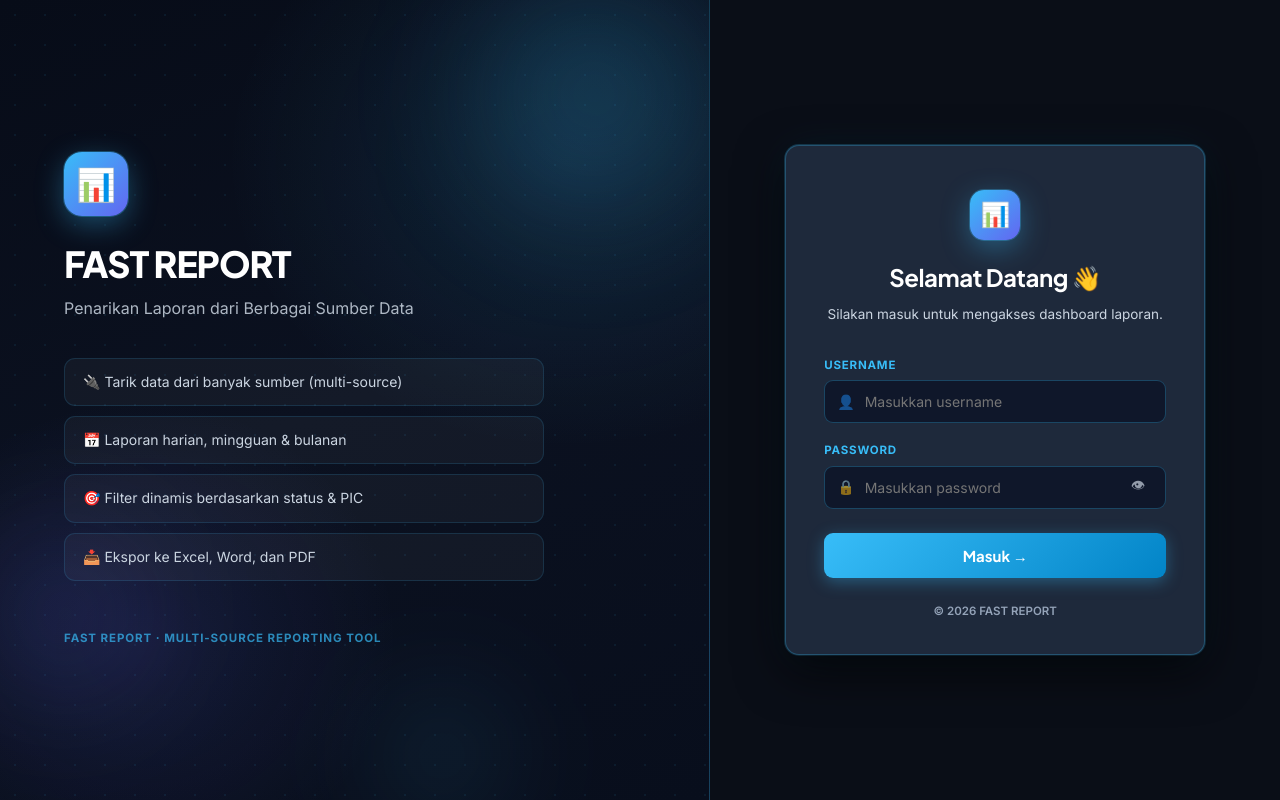
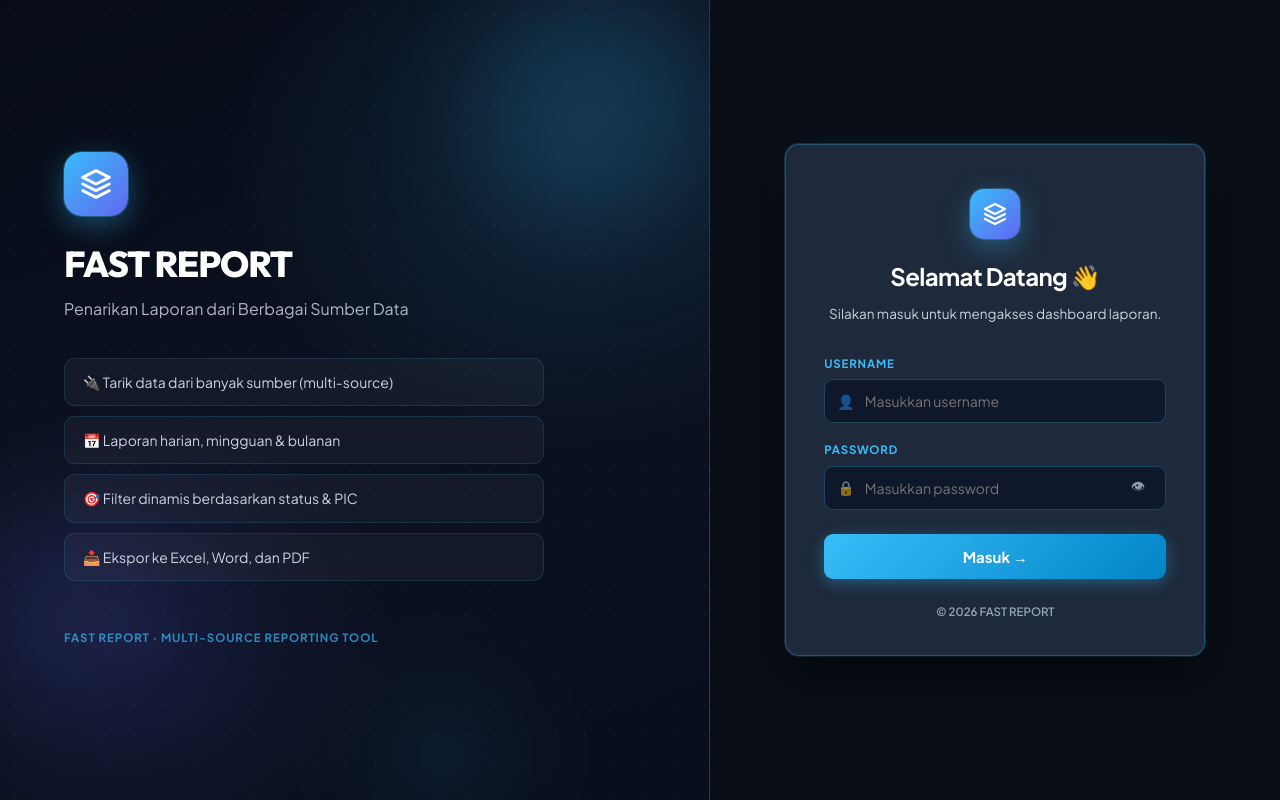
Before and after one commit to nuriyanto16/nfm-report, a Nuxt app in the folder frontend/: page /login in a window 1280 px wide. Built offline with nearby package versions, Linux system fonts and the light colour scheme.

Commit message:
feat: upgrade UI with vector SVG icons, Outfit typography & modern logo design

```diff
--- a/frontend/app.vue
+++ b/frontend/app.vue
@@ -10,35 +10,35 @@ const groups = [
   {
     section: "DASHBOARD",
     items: [
-      { to: "/", label: "Dashboard Executive", icon: "📊", key: "dashboard" },
+      { to: "/", label: "Dashboard Executive", iconName: "dashboard", key: "dashboard" },
     ],
   },
   {
     section: "LAPORAN",
     items: [
-      { to: "/harian", label: "Laporan Harian", icon: "📅", key: "harian" },
-      { to: "/mingguan", label: "Laporan Mingguan", icon: "🗓️", key: "mingguan" },
-      { to: "/bulanan", label: "Laporan Bulanan", icon: "📆", key: "bulanan" },
+      { to: "/harian", label: "Laporan Harian", iconName: "harian", key: "harian" },
+      { to: "/mingguan", label: "Laporan Mingguan", iconName: "mingguan", key: "mingguan" },
+      { to: "/bulanan", label: "Laporan Bulanan", iconName: "bulanan", key: "bulanan" },
     ],
   },
   {
     section: "ANALITIK",
     items: [
-      { to: "/monitoring", label: "Monitoring Progress", icon: "📈", key: "monitoring" },
-      { to: "/project", label: "Project Management", icon: "🗂️", key: "project_mgmt" },
-      { to: "/evaluasi", label: "Evaluasi Triwulan", icon: "📝", key: "evaluasi_tw" },
+      { to: "/monitoring", label: "Monitoring Progress", iconName: "monitoring", key: "monitoring" },
+      { to: "/project", label: "Project Management", iconName: "project_mgmt", key: "project_mgmt" },
+      { to: "/evaluasi", label: "Evaluasi Triwulan", iconName: "evaluasi_tw", key: "evaluasi_tw" },
     ],
   },
   {
     section: "DATA",
     items: [
-      { to: "/sumber", label: "Sumber Data", icon: "🗂️", key: "sources" },
+      { to: "/sumber", label: "Sumber Data", iconName: "sources", key: "sources" },
     ],
   },
   {
     section: "ADMINISTRASI",
     items: [
-      { to: "/users", label: "Manajemen User", icon: "👥", key: "users" },
+      { to: "/users", label: "Manajemen User", iconName: "users", key: "users" },
     ],
   },
 ];
@@ -54,7 +54,9 @@ const visibleGroups = computed(() =>
   <div v-if="showChrome" class="layout" :class="{ collapsed }">
     <aside class="sidebar">
       <div class="sb-brand">
-        <div class="sb-logo">📊</div>
+        <div class="sb-logo">
+          <UiIcon name="logo" :size="24" color="#ffffff" />
+        </div>
         <div class="sb-brand-text">
           <strong>FAST REPORT</strong>
           <span>Multi-Source Report</span>
@@ -65,7 +67,7 @@ const visibleGroups = computed(() =>
         <template v-for="g in visibleGroups" :key="g.section">
           <p class="sb-section">{{ g.section }}</p>
           <NuxtLink v-for="m in g.items" :key="m.to" :to="m.to" class="sb-link">
-            <span class="sb-icon">{{ m.icon }}</span>
+            <span class="sb-icon"><UiIcon :name="m.iconName" :size="18" /></span>
             <span class="sb-label">{{ m.label }}</span>
           </NuxtLink>
         </template>
@@ -73,7 +75,8 @@ const visibleGroups = computed(() =>
 
       <div class="sb-foot">
         <NuxtLink to="/profil" class="sb-link sb-profile">
-          <span class="sb-icon">⚙️</span><span class="sb-label">Profil &amp; Password</span>
+          <span class="sb-icon"><UiIcon name="profil" :size="18" /></span>
+          <span class="sb-label">Profil &amp; Password</span>
         </NuxtLink>
         <div class="sb-user" v-if="isLoggedIn">
           <div class="sb-avatar">{{ (username || "A").charAt(0).toUpperCase() }}</div>
@@ -83,14 +86,17 @@ const visibleGroups = computed(() =>
           </div>
         </div>
         <button class="sb-logout" @click="logout">
-          <span class="sb-icon">⏻</span><span class="sb-label">Keluar</span>
+          <span class="sb-icon"><UiIcon name="logout" :size="18" /></span>
+          <span class="sb-label">Keluar</span>
         </button>
       </div>
     </aside>
 
     <div class="main-area">
       <header class="topbar">
-        <button class="collapse-btn" @click="collapsed = !collapsed" title="Sembunyikan menu">☰</button>
+        <button class="collapse-btn" @click="collapsed = !collapsed" title="Sembunyikan menu">
+          <UiIcon name="filter" :size="16" />
+        </button>
         <h1 class="topbar-title">FAST REPORT — Penarikan Laporan</h1>
       </header>
       <main class="content">
--- a/frontend/assets/css/main.css
+++ b/frontend/assets/css/main.css
@@ -1,4 +1,4 @@
-@import url('https://fonts.googleapis.com/css2?family=Inter:wght@300;400;500;600;700&family=Plus+Jakarta+Sans:wght@400;500;600;700;800&display=swap');
+@import url('https://fonts.googleapis.com/css2?family=Outfit:wght@400;500;600;700;800&family=Plus+Jakarta+Sans:wght@400;500;600;700;800&display=swap');
 
 /* ============================================================
    DESIGN TOKENS — High-Contrast Dark Navy + Vivid Cyan Theme
@@ -46,7 +46,7 @@
 html, body { margin: 0; padding: 0; height: 100%; color-scheme: dark; }
 
 body {
-  font-family: 'Inter', system-ui, -apple-system, sans-serif;
+  font-family: 'Plus Jakarta Sans', system-ui, -apple-system, sans-serif;
   background-color: var(--bg);
   background-image:
     radial-gradient(ellipse 80% 50% at 20% -10%, rgba(56,189,248,.08), transparent),
@@ -61,8 +61,8 @@ body {
 
 a { color: inherit; text-decoration: none; }
 h1, h2, h3, h4, h5, h6, .topbar-title, .sb-brand-text strong {
-  font-family: 'Plus Jakarta Sans', sans-serif;
-  letter-spacing: -0.02em;
+  font-family: 'Outfit', 'Plus Jakarta Sans', sans-serif;
+  letter-spacing: -0.025em;
 }
 
 /* ---- Layout ---- */
--- /dev/null
+++ b/frontend/components/UiIcon.vue
@@ -0,0 +1,163 @@
+<script setup lang="ts">
+const props = withDefaults(
+  defineProps<{
+    name: string;
+    size?: number | string;
+    color?: string;
+  }>(),
+  {
+    size: 18,
+    color: "currentColor",
+  }
+);
+</script>
+
+<template>
+  <svg
+    class="ui-icon"
+    :width="size"
+    :height="size"
+    viewBox="0 0 24 24"
+    fill="none"
+    stroke="currentColor"
+    stroke-width="2"
+    stroke-linecap="round"
+    stroke-linejoin="round"
+    :style="{ color: color }"
+  >
+    <!-- Logo SVG -->
+    <g v-if="name === 'logo'">
+      <path d="M12 2L2 7l10 5 10-5-10-5zM2 17l10 5 10-5M2 12l10 5 10-5" stroke-width="2.2" />
+    </g>
+
+    <!-- Dashboard -->
+    <g v-else-if="name === 'dashboard'">
+      <rect x="3" y="3" width="7" height="9" rx="1.5" />
+      <rect x="14" y="3" width="7" height="5" rx="1.5" />
+      <rect x="14" y="12" width="7" height="9" rx="1.5" />
+      <rect x="3" y="16" width="7" height="5" rx="1.5" />
+    </g>
+
+    <!-- Harian / Daily -->
+    <g v-else-if="name === 'harian' || name === 'daily'">
+      <rect x="3" y="4" width="18" height="18" rx="2" ry="2" />
+      <line x1="16" y1="2" x2="16" y2="6" />
+      <line x1="8" y1="2" x2="8" y2="6" />
+      <line x1="3" y1="10" x2="21" y2="10" />
+      <path d="M8 14h.01M12 14h.01M16 14h.01" stroke-width="3" />
+    </g>
+
+    <!-- Mingguan / Weekly -->
+    <g v-else-if="name === 'mingguan' || name === 'weekly'">
+      <rect x="3" y="4" width="18" height="18" rx="2" />
+      <line x1="16" y1="2" x2="16" y2="6" />
+      <line x1="8" y1="2" x2="8" y2="6" />
+      <line x1="3" y1="10" x2="21" y2="10" />
+      <line x1="7" y1="15" x2="17" y2="15" stroke-width="2.5" />
+    </g>
+
+    <!-- Bulanan / Monthly -->
+    <g v-else-if="name === 'bulanan' || name === 'monthly'">
+      <path d="M21 10c0 7-9 12-9 12s-9-5-9-12a9 9 0 1 1 18 0z" />
+      <circle cx="12" cy="10" r="3" />
+    </g>
+
+    <!-- Monitoring / Analytics -->
+    <g v-else-if="name === 'monitoring'">
+      <polyline points="22 12 18 12 15 21 9 3 6 12 2 12" />
+    </g>
+
+    <!-- Project Mgmt -->
+    <g v-else-if="name === 'project' || name === 'project_mgmt'">
+      <path d="M22 19a2 2 0 0 1-2 2H4a2 2 0 0 1-2-2V5a2 2 0 0 1 2-2h5l2 3h9a2 2 0 0 1 2 2z" />
+      <polyline points="12 11 12 16 14 14" />
+    </g>
+
+    <!-- Evaluasi TW -->
+    <g v-else-if="name === 'evaluasi' || name === 'evaluasi_tw'">
+      <path d="M14 2H6a2 2 0 0 0-2 2v16a2 2 0 0 0 2 2h12a2 2 0 0 0 2-2V8z" />
+      <polyline points="14 2 14 8 20 8" />
+      <line x1="16" y1="13" x2="8" y2="13" />
+      <line x1="16" y1="17" x2="8" y2="17" />
+      <polyline points="10 9 9 9 8 9" />
+    </g>
+
+    <!-- Sources -->
+    <g v-else-if="name === 'sources'">
+      <ellipse cx="12" cy="5" rx="9" ry="3" />
+      <path d="M21 12c0 1.66-4 3-9 3s-9-1.34-9-3" />
+      <path d="M21 19c0 1.66-4 3-9 3s-9-1.34-9-3" opacity="0.8" />
+      <path d="M3 5v14" />
+      <path d="M21 5v14" />
+    </g>
+
+    <!-- Users -->
+    <g v-else-if="name === 'users'">
+      <path d="M17 21v-2a4 4 0 0 0-4-4H5a4 4 0 0 0-4 4v2" />
+      <circle cx="9" cy="7" r="4" />
+      <path d="M23 21v-2a4 4 0 0 0-3-3.87" />
+      <path d="M16 3.13a4 4 0 0 1 0 7.75" />
+    </g>
+
+    <!-- Profil -->
+    <g v-else-if="name === 'profil'">
+      <circle cx="12" cy="12" r="3" />
+      <path d="M19.4 15a1.65 1.65 0 0 0 .33 1.82l.06.06a2 2 0 0 1 0 2.83 2 2 0 0 1-2.83 0l-.06-.06a1.65 1.65 0 0 0-1.82-.33 1.65 1.65 0 0 0-1 1.51V21a2 2 0 0 1-2 2 2 2 0 0 1-2-2v-.09A1.65 1.65 0 0 0 9 19.4a1.65 1.65 0 0 0-1.82.33l-.06.06a2 2 0 0 1-2.83 0 2 2 0 0 1 0-2.83l.06-.06a1.65 1.65 0 0 0 .33-1.82 1.65 1.65 0 0 0-1.51-1H3a2 2 0 0 1-2-2 2 2 0 0 1 2-2h.09A1.65 1.65 0 0 0 4.6 9a1.65 1.65 0 0 0-.33-1.82l-.06-.06a2 2 0 0 1 0-2.83 2 2 0 0 1 2.83 0l.06.06a1.65 1.65 0 0 0 1.82.33H9a1.65 1.65 0 0 0 1-1.51V3a2 2 0 0 1 2-2 2 2 0 0 1 2 2v.09a1.65 1.65 0 0 0 1 1.51 1.65 1.65 0 0 0 1.82-.33l.06-.06a2 2 0 0 1 2.83 0 2 2 0 0 1 0 2.83l-.06.06a1.65 1.65 0 0 0-.33 1.82V9a1.65 1.65 0 0 0 1.51 1H21a2 2 0 0 1 2 2 2 2 0 0 1-2 2h-.09a1.65 1.65 0 0 0-1.51 1z" />
+    </g>
+
+    <!-- Logout -->
+    <g v-else-if="name === 'logout'">
+      <path d="M9 21H5a2 2 0 0 1-2-2V5a2 2 0 0 1 2-2h4" />
+      <polyline points="16 17 21 12 16 7" />
+      <line x1="21" y1="12" x2="9" y2="12" />
+    </g>
+
+    <!-- Refresh -->
+    <g v-else-if="name === 'refresh'">
+      <polyline points="23 4 23 10 17 10" />
+      <polyline points="1 20 1 14 7 14" />
+      <path d="M3.51 9a9 9 0 0 1 14.85-3.36L23 10M1 14l4.64 4.36A9 9 0 0 0 20.49 15" />
+    </g>
+
+    <!-- Filter -->
+    <g v-else-if="name === 'filter'">
+      <polygon points="22 3 2 3 10 12.46 10 19 14 21 14 12.46 22 3" />
+    </g>
+
+    <!-- Search -->
+    <g v-else-if="name === 'search'">
+      <circle cx="11" cy="11" r="8" />
+      <line x1="21" y1="21" x2="16.65" y2="16.65" />
+    </g>
+
+    <!-- Check / Done -->
+    <g v-else-if="name === 'check'">
+      <polyline points="20 6 9 17 4 12" />
+    </g>
+
+    <!-- Clock / Progress -->
+    <g v-else-if="name === 'clock'">
+      <circle cx="12" cy="12" r="10" />
+      <polyline points="12 6 12 12 16 14" />
+    </g>
+
+    <!-- Shield / Admin -->
+    <g v-else-if="name === 'shield'">
+      <path d="M12 22s8-4 8-10V5l-8-3-8 3v7c0 6 8 10 8 10z" />
+    </g>
+
+    <!-- Default Fallback -->
+    <g v-else>
+      <circle cx="12" cy="12" r="8" />
+    </g>
+  </svg>
+</template>
+
+<style scoped>
+.ui-icon {
+  display: inline-block;
+  vertical-align: middle;
+  flex-shrink: 0;
+  transition: transform .18s ease;
+}
+</style>
--- a/frontend/pages/login.vue
+++ b/frontend/pages/login.vue
@@ -34,13 +34,13 @@ async function onSubmit() {
     <section class="login2-left">
       <div class="login2-orbs"><span /><span /><span /></div>
       <div class="login2-brand">
-        <div class="login2-logo">📊</div>
+        <div class="login2-logo"><UiIcon name="logo" :size="32" color="#ffffff" /></div>
         <h1>FAST REPORT</h1>
         <p class="login2-tag">Penarikan Laporan dari Berbagai Sumber Data</p>
         <ul class="login2-feats">
           <li>🔌 Tarik data dari banyak sumber (multi-source)</li>
-          <li>📅 Laporan harian, mingguan & bulanan</li>
-          <li>🎯 Filter dinamis berdasarkan status & PIC</li>
+          <li>📅 Laporan harian, mingguan &amp; bulanan</li>
+          <li>🎯 Filter dinamis berdasarkan status &amp; PIC</li>
           <li>📥 Ekspor ke Excel, Word, dan PDF</li>
         </ul>
       </div>
@@ -51,7 +51,7 @@ async function onSubmit() {
     <section class="login2-right">
       <div class="login2-card">
         <div class="login2-card-head">
-          <div class="login2-logo sm">📊</div>
+          <div class="login2-logo sm"><UiIcon name="logo" :size="24" color="#ffffff" /></div>
           <h2>Selamat Datang 👋</h2>
           <p>Silakan masuk untuk mengakses dashboard laporan.</p>
         </div>
```
Also changed, not shown: frontend/components/SummaryCards.vue (+15 -18 lines).
